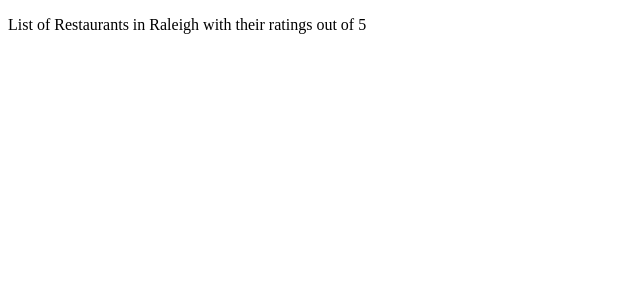
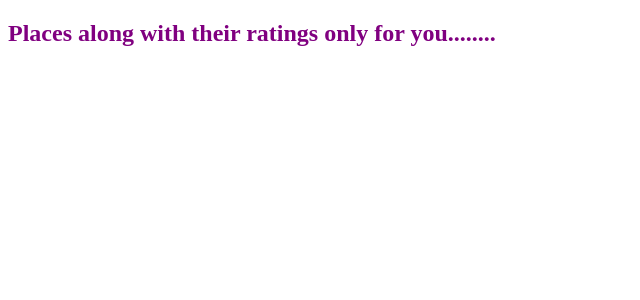
Before and after one commit to TripSage/TripSage, a Django app: page /tripHome/search in a window 1280 px wide. Shown: the top 300 px of the page, without its empty margins (0-640 px from the left). Run offline with Django 3.2, Linux system fonts and the light colour scheme; data that the repository does not hold is empty.

Commit message:
Update Results.html

```diff
--- a/tripHome/static/js/resultsPage.js
+++ b/tripHome/static/js/resultsPage.js
@@ -11,7 +11,6 @@ $(document).ready(function () {
       $(".loader").show();
        },
     success: function (data) {
-
       showData(data);
     },
     error: function (data) {
@@ -24,6 +23,33 @@ $(document).ready(function () {
 });
 
 function showData(data){
-  parsed_data = JSON.parse(data)
-  document.getElementById("data").innerHTML = data;
+  obj = JSON.parse(data);
+  if(obj.Raleigh != null) {
+    ral_list = Object.entries(obj.Raleigh)
+    text = "<h3>Raleigh</h3><ul>";
+    for (i = 0; i < ral_list.length; i++) {
+      text += "<li>" + ral_list[i] + "</li>";
+    }
+    text += "</ul>";
+    document.getElementById("ral").innerHTML = text;
+  }
+   if(obj.Charlotte != null) {
+    char_list = Object.entries(obj.Charlotte)
+    text = "<h3>Charlotte</h3><ul>";
+    for (i = 0; i < char_list.length; i++) {
+      text += "<li>" + char_list[i] + "</li>";
+    }
+    text += "</ul>";
+    document.getElementById("char").innerHTML = text;
+  }
+   if(obj.Asheville != null) {
+    ashe_list = Object.entries(obj.Asheville)
+    text = "<h3>Asheville</h3><ul>";
+    for (i = 0; i < ashe_list.length; i++) {
+      text += "<li>" + ashe_list[i] + "</li>";
+    }
+    text += "</ul>";
+    document.getElementById("char").innerHTML = text;
+  }
+
 }
--- a/tripHome/templates/result.html
+++ b/tripHome/templates/result.html
@@ -2,22 +2,50 @@
 <html lang="en">
 <head>
     <meta charset="UTF-8">
-    <title>Restuarants</title>
+    <title>TripSage</title>
     {% load static %}
     <link rel="stylesheet" href= "{% static 'css/result.css' %}" />
+    <style>
+        #ral{
+          color: red;
+          background: lightcyan;
+            margin: 3%;
+        }
+
+      #ashe{
+          color: red;
+          background: lightcyan;
+          margin: 3%;
+      }
+
+      #char{
+          color: red;
+          background: lightcyan;
+          margin: 3%;
+      }
+
+      h3{
+          color: blue;
+          text-shadow: 0 0 3px #FF0000, 0 0 5px #0000FF;
+      }
+      h2{
+          color: purple;
+      }
+    </style>
 </head>
 <body>
 {% load static %}
 <script src="{% static 'js/jquery.js' %}"></script>
 <script src="{% static 'js/resultsPage.js' %}"></script>
-<p>List of Restaurants in Raleigh with their ratings out of 5</p>
+<h2>Places along with their ratings only for you........</h2>
+
 <div class="loader"></div>
-<div id="data">
-{#    {% for a in complete_data %}#}
-{#        <p>{{  a.0 }}</p>#}
-{#        <br/>#}
-{#    {% endfor %}#}
-</div><!--/.col-->
+<div id="ral">
+</div>
+<div id="ashe">
+</div>
+<div id="char">
+</div>
 
 </body>
 </html>
--- a/tripHome/views.py
+++ b/tripHome/views.py
@@ -56,7 +56,7 @@ def getResponse(request):
                 if len(val) > 1:
                     data = val[1][1]
                     complete_data = {}
-                    for item in data[:3]:
+                    for item in data[:6]:
                         r = json.dumps(item)
                         loaded_r = json.loads(r)
                         #complete_data.add((str(loaded_r["name"]), str(loaded_r["rating"])))
```
Also changed, not shown: tripHome/static/css/result.css (line endings or trailing spaces).
